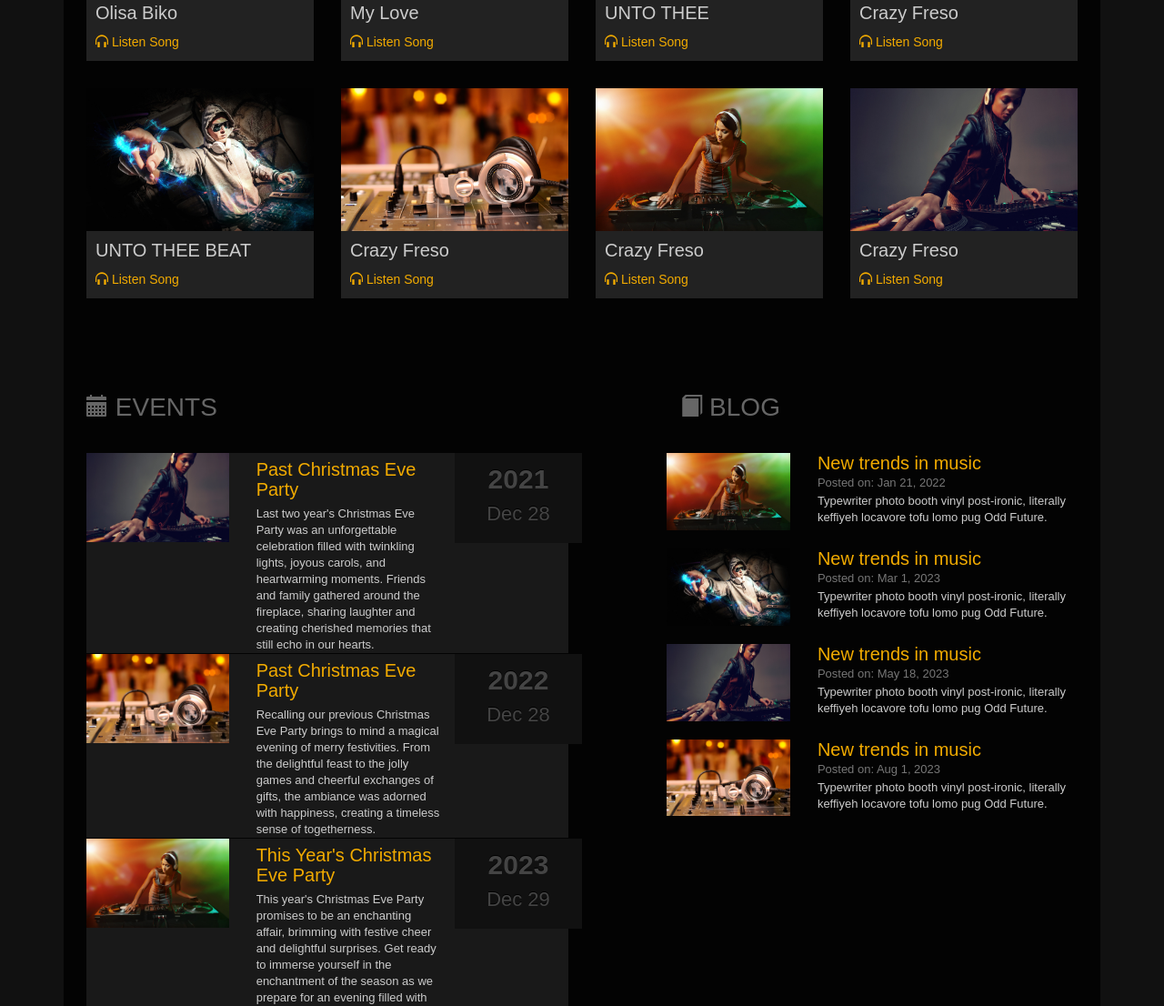
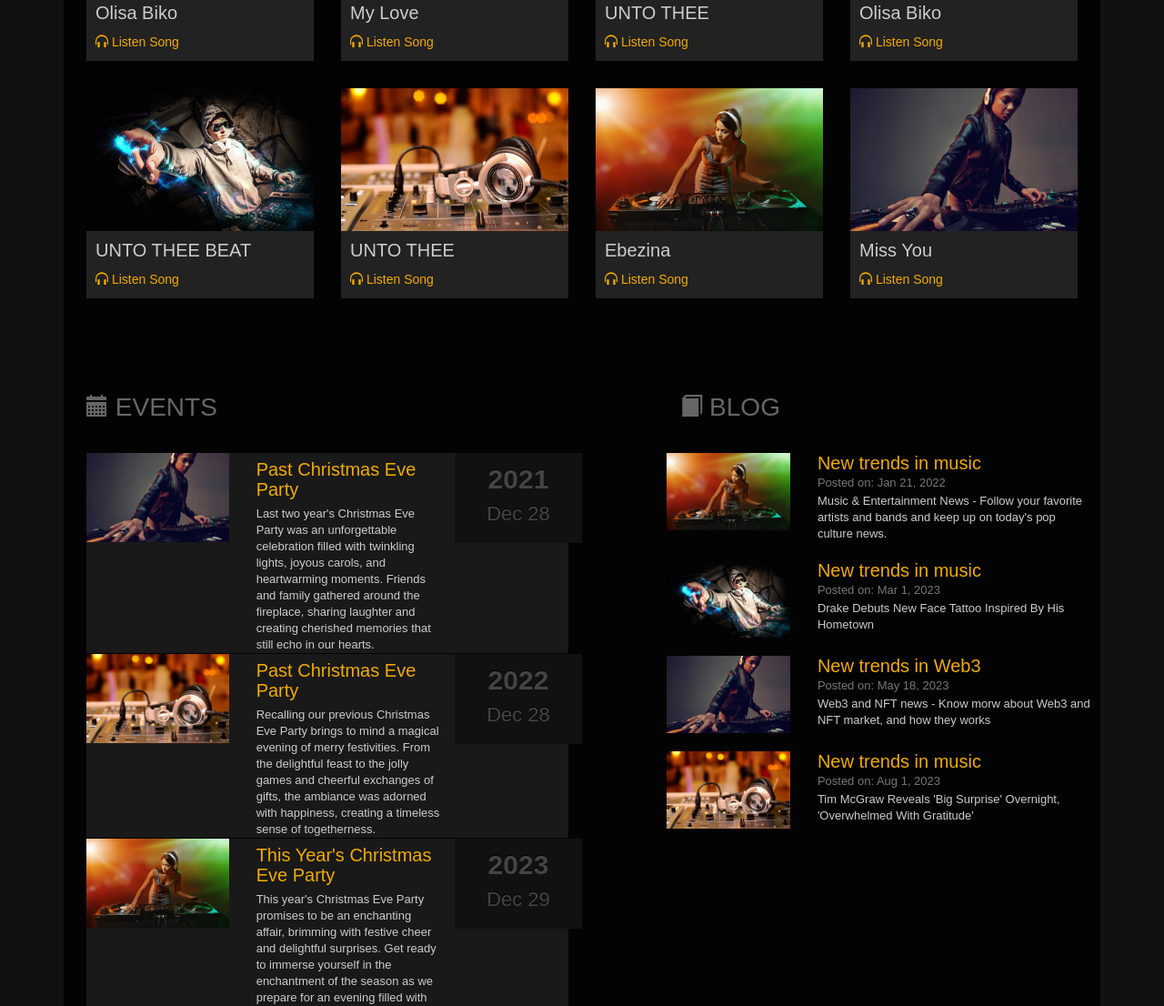
Before and after one commit to Emma-nuel-orji/shadow-boy, a plain HTML site: page index.html in a window 1280 px wide. Shown: the part 2874-3980 px from the top of the page at 91% size. Drawn offline with nearby package versions, Linux system fonts and the light colour scheme; a web font is replaced by a local one.

Commit message:
modified

```diff
--- a/index.html
+++ b/index.html
@@ -177,15 +177,15 @@
 
     <div class="col-sm-3 col-xs-12"><div class="album"><img src="assets/images/2.jpg" class="img-responsive" alt="music theme" /><div class="albumdetail"><h5>UNTO THEE</h5><a href="https://soundcloud.com/shadowboy99765/shadow-boy-unto-thee-mp3?si=8206ddb0cff24dcaa6033391d2c8dad3&utm_source=clipboard&utm_medium=text&utm_campaign=social_sharing" class="listen" data-toggle="modal" data-target="#albumdetail"><span class="glyphicon glyphicon-headphones"></span> Listen Song</a></div></div></div>
 
-    <div class="col-sm-3 col-xs-12"><div class="album"><img src="assets/images/4.jpg" class="img-responsive" alt="music theme" /><div class="albumdetail"><h5>Crazy Freso</h5><a href="#" class="listen" data-toggle="modal" data-target="#albumdetail"><span class="glyphicon glyphicon-headphones"></span> Listen Song</a></div></div></div>
+    <div class="col-sm-3 col-xs-12"><div class="album"><img src="assets/images/4.jpg" class="img-responsive" alt="music theme" /><div class="albumdetail"><h5>Olisa Biko</h5><a href="https://soundcloud.com/shadowboy99765/shadow-boy-olisa-biko-mp3?si=6ff1409859954f9194eb5ca227e14389&utm_source=clipboard&utm_medium=text&utm_campaign=social_sharing" class="listen" data-toggle="modal" data-target="#albumdetail"><span class="glyphicon glyphicon-headphones"></span> Listen Song</a></div></div></div>
 
     <div class="col-sm-3 col-xs-12"><div class="album"><img src="assets/images/4.jpg" class="img-responsive" alt="music theme" /><div class="albumdetail"><h5>UNTO THEE BEAT</h5><a href="https://soundcloud.com/shadowboy99765/shadow-boy-unto-oh-lord-beat?si=ddecfac191544b248b2f93baf120e247&utm_source=clipboard&utm_medium=text&utm_campaign=social_sharing" class="listen" data-toggle="modal" data-target="#albumdetail"><span class="glyphicon glyphicon-headphones"></span> Listen Song</a></div></div></div>
 
-    <div class="col-sm-3 col-xs-12"><div class="album"><img src="assets/images/2.jpg" class="img-responsive" alt="music theme" /><div class="albumdetail"><h5>Crazy Freso</h5><a href="#" class="listen" data-toggle="modal" data-target="#albumdetail"><span class="glyphicon glyphicon-headphones"></span> Listen Song</a></div></div></div>
+    <div class="col-sm-3 col-xs-12"><div class="album"><img src="assets/images/2.jpg" class="img-responsive" alt="music theme" /><div class="albumdetail"><h5>UNTO THEE</h5><a href="https://soundcloud.com/shadowboy99765/shadow-boy-unto-thee-mp3?si=8206ddb0cff24dcaa6033391d2c8dad3&utm_source=clipboard&utm_medium=text&utm_campaign=social_sharing" class="listen" data-toggle="modal" data-target="#albumdetail"><span class="glyphicon glyphicon-headphones"></span> Listen Song</a></div></div></div>
 
-    <div class="col-sm-3 col-xs-12"><div class="album"><img src="assets/images/3.jpg" class="img-responsive" alt="music theme" /><div class="albumdetail"><h5>Crazy Freso</h5><a href="#" class="listen" data-toggle="modal" data-target="#albumdetail"><span class="glyphicon glyphicon-headphones"></span> Listen Song</a></div></div></div>
+    <div class="col-sm-3 col-xs-12"><div class="album"><img src="assets/images/3.jpg" class="img-responsive" alt="music theme" /><div class="albumdetail"><h5>Ebezina</h5><a href="https://soundcloud.com/stone-c-loml/stone-c-ebezina-mp3?si=c6662bec05b14e47b51e165fa73a5c37&utm_source=clipboard&utm_medium=text&utm_campaign=social_sharing" class="listen" data-toggle="modal" data-target="#albumdetail"><span class="glyphicon glyphicon-headphones"></span> Listen Song</a></div></div></div>
 
-    <div class="col-sm-3 col-xs-12"><div class="album"><img src="assets/images/1.jpg" class="img-responsive" alt="music theme" /><div class="albumdetail"><h5>Crazy Freso</h5><a href="#" class="listen" data-toggle="modal" data-target="#albumdetail"><span class="glyphicon glyphicon-headphones"></span> Listen Song</a></div></div></div>
+    <div class="col-sm-3 col-xs-12"><div class="album"><img src="assets/images/1.jpg" class="img-responsive" alt="music theme" /><div class="albumdetail"><h5>Miss You</h5><a href="https://soundcloud.com/stone-c-loml/stone-c-miss-you-mp3?si=92eae5a210814e968928bd6cf4704ef4&utm_source=clipboard&utm_medium=text&utm_campaign=social_sharing" class="listen" data-toggle="modal" data-target="#albumdetail"><span class="glyphicon glyphicon-headphones"></span> Listen Song</a></div></div></div>
   </div>
   </div>
   <!-- latest release ends-->
@@ -237,27 +237,27 @@
 		<h3><span class="glyphicon glyphicon-book"></span> Blog</h3>
             <ul class="row">
               <li class="row"><a href="#" data-toggle="modal" data-target="#blogdetail" class="col-xs-12 col-sm-3 col-lg-4"><img src="assets/images/3.jpg" class="img-responsive" alt="music theme" /></a>
-              <div class="blogtext col-xs-12 col-sm-9  col-lg-8"><h5><a href="#" data-toggle="modal" data-target="#blogdetail">New trends in music</a></h5>
+              <div class="blogtext col-xs-12 col-sm-9  col-lg-8"><h5><a href="https://www.iheart.com/news/" data-toggle="modal" data-target="#blogdetail">New trends in music</a></h5>
               <small>Posted on: Jan 21, 2022</small>
-              <p>Typewriter photo booth vinyl post-ironic, literally keffiyeh locavore tofu lomo pug Odd Future. </p>
+              <p>Music & Entertainment News - Follow your favorite artists and bands and keep up on today's pop culture news. </p>
               </div>
               </li>
               <li class="row"><a href="#" data-toggle="modal" data-target="#blogdetail" class="col-xs-12 col-sm-3 col-lg-4"><img src="assets/images/4.jpg" class="img-responsive" alt="music theme" /></a>
-              <div class="blogtext col-xs-12 col-sm-9  col-lg-8"><h5><a href="#" data-toggle="modal" data-target="#blogdetail">New trends in music</a></h5>
+              <div class="blogtext col-xs-12 col-sm-9  col-lg-8"><h5><a href="https://www.iheart.com/content/2023-11-20-drake-debuts-new-face-tattoo-inspired-by-his-hometown/" data-toggle="modal" data-target="#blogdetail">New trends in music</a></h5>
               <small>Posted on: Mar 1, 2023</small>
-              <p>Typewriter photo booth vinyl post-ironic, literally keffiyeh locavore tofu lomo pug Odd Future. </p>
+              <p>Drake Debuts New Face Tattoo Inspired By His Hometown</p>
               </div>
               </li>
               <li class="row"><a href="#" data-toggle="modal" data-target="#blogdetail" class="col-xs-12 col-sm-3 col-lg-4"><img src="assets/images/1.jpg" class="img-responsive" alt="music theme" /></a>
-              <div class="blogtext col-xs-12 col-sm-9  col-lg-8"><h5><a href="#" data-toggle="modal" data-target="#blogdetail">New trends in music</a></h5>
+              <div class="blogtext col-xs-12 col-sm-9  col-lg-8"><h5><a href="https://smartsnailnft.com/" data-toggle="modal" data-target="#blogdetail">New trends in Web3 </a></h5>
               <small>Posted on: May 18, 2023</small>
-              <p>Typewriter photo booth vinyl post-ironic, literally keffiyeh locavore tofu lomo pug Odd Future. </p>
+              <p>Web3 and NFT news - Know morw about Web3 and NFT market, and how they works </p>
               </div>
               </li>
                <li class="row"><a href="#" data-toggle="modal" data-target="#blogdetail" class="col-xs-12 col-sm-3 col-lg-4"><img src="assets/images/2.jpg" class="img-responsive" alt="music theme" /></a>
-              <div class="blogtext col-xs-12 col-sm-9  col-lg-8"><h5><a href="#" data-toggle="modal" data-target="#blogdetail">New trends in music</a></h5>
+              <div class="blogtext col-xs-12 col-sm-9  col-lg-8"><h5><a href="https://country.iheart.com/content/2023-11-21-tim-mcgraw-reveals-big-surprise-overnight-overwhelmed-with-gratitude/" data-toggle="modal" data-target="#blogdetail">New trends in music</a></h5>
               <small>Posted on: Aug 1, 2023</small>
-              <p>Typewriter photo booth vinyl post-ironic, literally keffiyeh locavore tofu lomo pug Odd Future. </p>
+              <p>Tim McGraw Reveals 'Big Surprise' Overnight, 'Overwhelmed With Gratitude' </p>
               </div>
               </li>
             </ul>
@@ -290,7 +290,7 @@
 <div class="map clearfix">
 <div class="fb-like-box" data-href="https://www.facebook.com/thebootstrapthemes" data-width="100%" data-colorscheme="light" data-show-faces="true" data-header="true" data-stream="false" data-show-border="true">
   <a style="padding-left:0px;" href="https://www.facebook.com/profile.php?id=61552405814049"><span class="fa fa-facebook"></span></a>
-  <a style="padding-left:10px; " href=""><span class="fa fa-whatsapp"></span></a>
+  <a style="padding-left:10px; " href="https://wa.link/blkpcg"><span class="fa fa-whatsapp"></span></a>
   <a style="padding-left:10px;" href="mailto:shadowboy99765@gmail.com"><span class="glyphicon glyphicon-envelope"></span></a>
   <a style="padding-left:10px; " href=""><span class="fa fa-instagram"></span></a>
   <a style="padding-left:10px; " href="https://www.youtube.com/channel/UCl0jL2O2Em1RfojYbGASZ4A"><span class="fa fa-youtube"></span></a>
```
